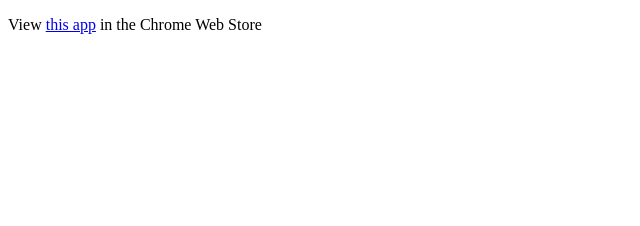
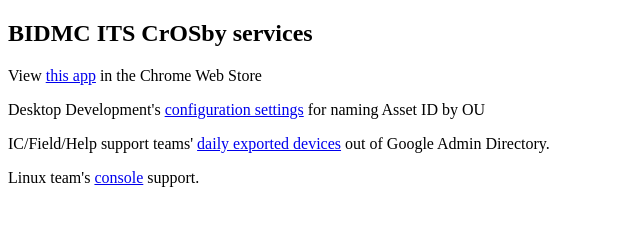
Before and after one commit to theflyingape/bidmc-its-crosby, a website: page static/index.html in a window 1280 px wide. Shown: the whole page, without its empty margins (0-640 px from the left). Drawn offline with Linux system fonts and the light colour scheme.

Commit message:
web pages

```diff
--- a/static/index.html
+++ b/static/index.html
@@ -7,6 +7,10 @@
 <link rel="manifest" href="manifest.json">
 </head>
 <body>
+<h2>BIDMC ITS CrOSby services</h2>
 <p>View <a href="https://chrome.google.com/webstore/detail/bidmc-its-who-am-i/njjibjhkpfiaeggeapoahigncabpcbap" target="_blank">this app</a> in the Chrome Web Store</p>
+<p>Desktop Development's <a href="upload.html">configuration settings</a> for naming Asset ID by OU</p>
+<p>IC/Field/Help support teams' <a href="/devices">daily exported devices</a> out of Google Admin Directory.</p>
+<p>Linux team's <a href="/xterm/its@localhost/">console</a> support.</p>
 </body>
 </html>
```
Also changed, not shown: static/upload.html (+1 -0 lines).
